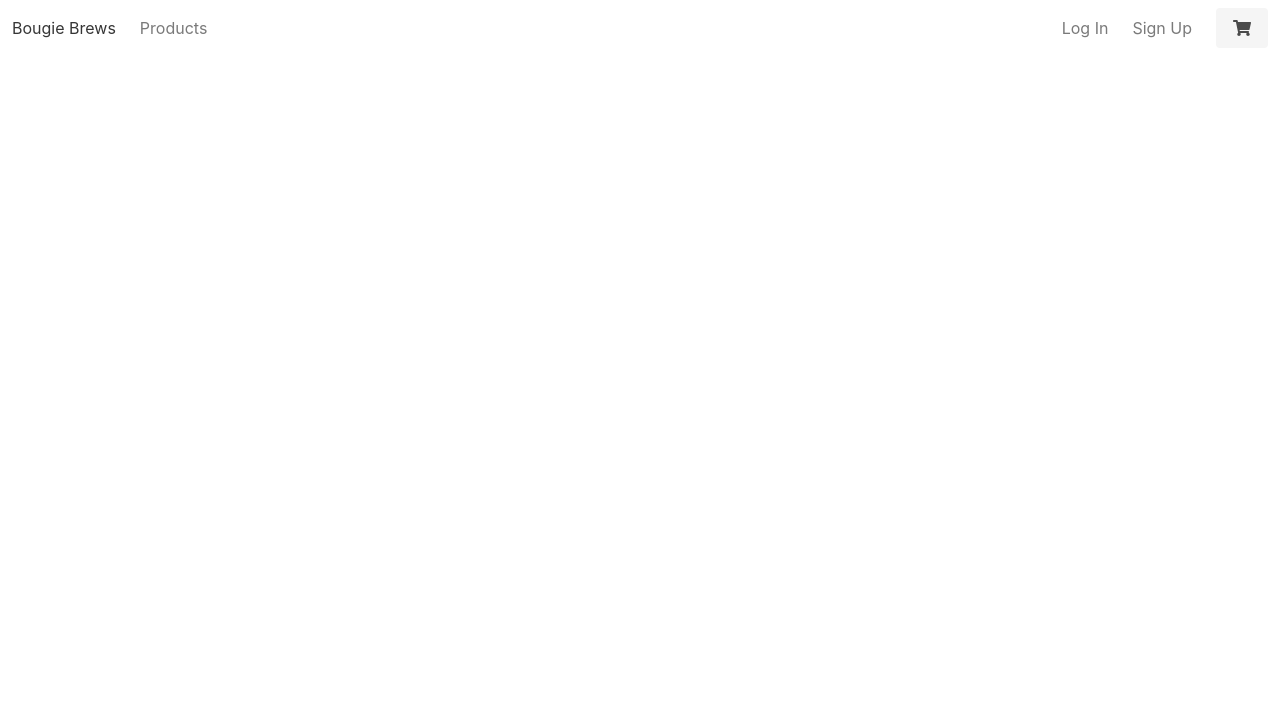
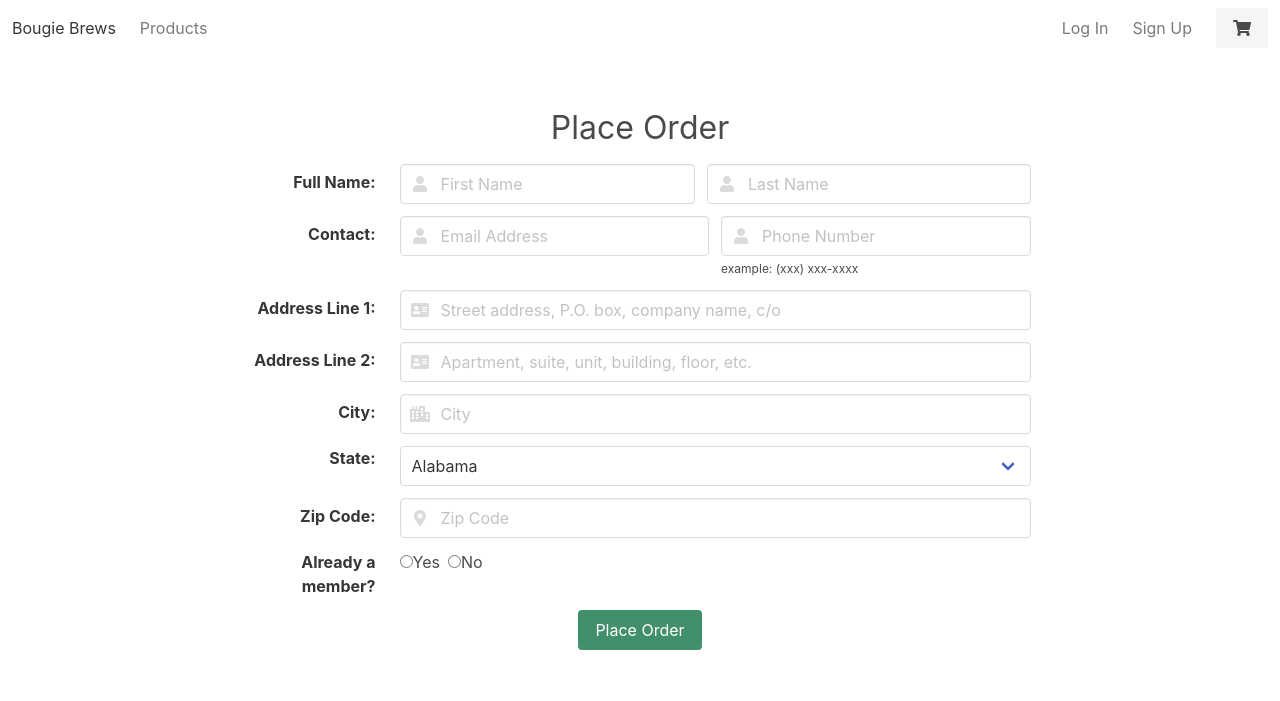
Before and after one commit to 1904-cpu-projects/partyParrots, a React app: page /#/checkout in a window 1280 px wide. Built offline with nearby package versions, Linux system fonts and the light colour scheme; no server answers.

Commit message:
home page, animations, checkout form

```diff
--- a/package.json
+++ b/package.json
@@ -58,6 +58,7 @@
     "react-dom": "^16.8.6",
     "react-redux": "^7.1.0",
     "react-router-dom": "^5.0.1",
+    "react-transition-group": "^1.2.1",
     "redux": "^4.0.4",
     "redux-logger": "^3.0.6",
     "redux-thunk": "^2.3.0",
--- a/src/components/App/AppDumb.js
+++ b/src/components/App/AppDumb.js
@@ -6,6 +6,8 @@ import Nav from '../Nav/Nav';
 import Products from '../Products';
 import SignUp from '../SignUp/SignUp';
 import ItemList from '../ItemList/ItemList';
+import Home from '../Home';
+import CheckoutForm from '../CheckoutForm';
 
 class App extends Component {
   // fetching beverages here is temporary, but right spot for cart and user
@@ -23,6 +25,8 @@ class App extends Component {
         <GuestOnly exact={true} path="/signup" component={SignUp} />
         <Route exact path="/products" component={Products} />
         <Route exact path="/cart" component={ItemList} />
+        <Route exact path="/home" component={Home} />
+        <Route exact path="/checkout" component={CheckoutForm} />
       </HashRouter>
     );
   }
--- /dev/null
+++ b/src/components/CheckoutForm.js
@@ -0,0 +1,262 @@
+import React from "react";
+
+export default function CheckoutForm() {
+  return (
+    <section className="section">
+      <div className="columns is-centered">
+        <div className="column is-two-thirds">
+          <form>
+            <div className="field is-centered">
+              <div className="has-text-centered">
+                <label className="is-size-3">Place Order</label>
+              </div>
+            </div>
+
+            <div class="field is-horizontal">
+              <div class="field-label is-normal">
+                <label class="label">Full Name:</label>
+              </div>
+              <div class="field-body">
+                <div class="field">
+                  <p class="control is-expanded has-icons-left">
+                    <input class="input" type="text" placeholder="First Name" />
+                    <span class="icon is-small is-left">
+                      <i class="fas fa-user" />
+                    </span>
+                  </p>
+                </div>
+                <div class="field">
+                  <p class="control is-expanded has-icons-left has-icons-right">
+                    <input
+                      class="input"
+                      type="text"
+                      placeholder="Last Name"
+                      value=""
+                    />
+                    <span class="icon is-small is-left">
+                      <i class="fas fa-user" />
+                    </span>
+                  </p>
+                </div>
+              </div>
+            </div>
+
+            <div class="field is-horizontal">
+              <div class="field-label is-normal">
+                <label class="label">Contact:</label>
+              </div>
+              <div class="field-body">
+                <div class="field">
+                  <p class="control is-expanded has-icons-left has-icons-right">
+                    <input
+                      class="input"
+                      type="email"
+                      placeholder="Email Address"
+                      value=""
+                    />
+                    <span class="icon is-small is-left">
+                      <i class="fas fa-user" />
+                    </span>
+                  </p>
+                </div>
+
+                <div class="field">
+                  <p class="control is-expanded has-icons-left has-icons-right">
+                    <input
+                      class="input"
+                      type="email"
+                      placeholder="Phone Number"
+                      value=""
+                    />
+                    <span class="icon is-small is-left">
+                      <i class="fas fa-user" />
+                    </span>
+                  </p>
+                  <p class="help">example: (xxx) xxx-xxxx</p>
+                </div>
+              </div>
+            </div>
+
+            <div class="field is-horizontal">
+              <div class="field-label is-normal">
+                <label class="label">Address Line 1:</label>
+              </div>
+              <div class="field-body">
+                <div class="field">
+                  <div class="control">
+                    <p class="control is-expanded has-icons-left has-icons-right">
+                      <input
+                        class="input"
+                        type="text"
+                        placeholder="Street address, P.O. box, company name, c/o"
+                      />
+                      <span class="icon is-small is-left">
+                        <i class="fas fa-address-card" />
+                      </span>
+                    </p>
+                  </div>
+                </div>
+              </div>
+            </div>
+
+            <div class="field is-horizontal">
+              <div class="field-label is-normal">
+                <label class="label">Address Line 2:</label>
+              </div>
+              <div class="field-body">
+                <div class="field">
+                  <div class="control">
+                    <p class="control is-expanded has-icons-left has-icons-right">
+                      <input
+                        class="input"
+                        type="text"
+                        placeholder="Apartment, suite, unit, building, floor, etc."
+                      />
+                      <span class="icon is-small is-left">
+                        <i class="fas fa-address-card" />
+                      </span>
+                    </p>
+                  </div>
+                </div>
+              </div>
+            </div>
+
+            <div class="field is-horizontal">
+              <div class="field-label is-normal">
+                <label class="label">City:</label>
+              </div>
+              <div class="field-body">
+                <div class="field">
+                  <div class="control">
+                    <p class="control is-expanded has-icons-left has-icons-right">
+                      <input class="input" type="text" placeholder="City" />
+                      <span class="icon is-small is-left">
+                        <i class="fas fa-city" />
+                      </span>
+                    </p>
+                  </div>
+                </div>
+              </div>
+            </div>
+
+            <div class="field is-horizontal">
+              <div class="field-label">
+                <label class="label">State:</label>
+              </div>
+              <div class="field-body">
+                <div class="field has-addons">
+                  <div class="control is-expanded">
+                    <div class="select is-fullwidth">
+                      <select name="country">
+                        <option value="AL">Alabama</option>
+                        <option value="AK">Alaska</option>
+                        <option value="AZ">Arizona</option>
+                        <option value="AR">Arkansas</option>
+                        <option value="CA">California</option>
+                        <option value="CO">Colorado</option>
+                        <option value="CT">Connecticut</option>
+                        <option value="DE">Delaware</option>
+                        <option value="DC">District Of Columbia</option>
+                        <option value="FL">Florida</option>
+                        <option value="GA">Georgia</option>
+                        <option value="HI">Hawaii</option>
+                        <option value="ID">Idaho</option>
+                        <option value="IL">Illinois</option>
+                        <option value="IN">Indiana</option>
+                        <option value="IA">Iowa</option>
+                        <option value="KS">Kansas</option>
+                        <option value="KY">Kentucky</option>
+                        <option value="LA">Louisiana</option>
+                        <option value="ME">Maine</option>
+                        <option value="MD">Maryland</option>
+                        <option value="MA">Massachusetts</option>
+                        <option value="MI">Michigan</option>
+                        <option value="MN">Minnesota</option>
+                        <option value="MS">Mississippi</option>
+                        <option value="MO">Missouri</option>
+                        <option value="MT">Montana</option>
+                        <option value="NE">Nebraska</option>
+                        <option value="NV">Nevada</option>
+                        <option value="NH">New Hampshire</option>
+                        <option value="NJ">New Jersey</option>
+                        <option value="NM">New Mexico</option>
+                        <option value="NY">New York</option>
+                        <option value="NC">North Carolina</option>
+                        <option value="ND">North Dakota</option>
+                        <option value="OH">Ohio</option>
+                        <option value="OK">Oklahoma</option>
+                        <option value="OR">Oregon</option>
+                        <option value="PA">Pennsylvania</option>
+                        <option value="RI">Rhode Island</option>
+                        <option value="SC">South Carolina</option>
+                        <option value="SD">South Dakota</option>
+                        <option value="TN">Tennessee</option>
+                        <option value="TX">Texas</option>
+                        <option value="UT">Utah</option>
+                        <option value="VT">Vermont</option>
+                        <option value="VA">Virginia</option>
+                        <option value="WA">Washington</option>
+                        <option value="WV">West Virginia</option>
+                        <option value="WI">Wisconsin</option>
+                        <option value="WY">Wyoming</option>
+                      </select>
+                    </div>
+                  </div>
+                </div>
+              </div>
+            </div>
+
+            <div class="field is-horizontal">
+              <div class="field-label is-normal">
+                <label class="label">Zip Code:</label>
+              </div>
+              <div class="field-body">
+                <div class="field">
+                  <div class="control">
+                    <p class="control is-expanded has-icons-left has-icons-right">
+                      <input class="input" type="text" placeholder="Zip Code" />
+                      <span class="icon is-small is-left">
+                        <i class="fas fa-map-marker-alt" />
+                      </span>
+                    </p>
+                  </div>
+                </div>
+              </div>
+            </div>
+
+            <div class="field is-horizontal">
+              <div class="field-label">
+                <label class="label">Already a member?</label>
+              </div>
+              <div class="field-body">
+                <div class="field is-narrow">
+                  <div class="control">
+                    <label class="radio">
+                      <input type="radio" name="member" />
+                      Yes
+                    </label>
+                    <label class="radio">
+                      <input type="radio" name="member" />
+                      No
+                    </label>
+                  </div>
+                </div>
+              </div>
+            </div>
+
+            <div class="field">
+              <div class="field-label" />
+              <div class="field-body">
+                <div class="field center">
+                  <div class="control">
+                    <button class="button is-primary">Place Order</button>
+                  </div>
+                </div>
+              </div>
+            </div>
+          </form>
+        </div>
+      </div>
+    </section>
+  );
+}
--- /dev/null
+++ b/src/components/Home.js
@@ -0,0 +1,43 @@
+import React from "react";
+import { CSSTransitionGroup } from "react-transition-group";
+
+export default function Home() {
+  return (
+    <CSSTransitionGroup
+      transitionAppear={true}
+      transitionName="backgroundFadeIn"
+    >
+      <div key="1" className="background example-enter">
+        <section style={{ height: "100vh", width: "100vw" }}>
+          <CSSTransitionGroup transitionAppear={true} transitionName="title1">
+            <div
+              style={{
+                color: "white",
+                fontSize: "50px",
+                paddingTop: "75px",
+                fontStyle: "italic"
+              }}
+            >
+              <div style={{ marginLeft: "200px" }}>Welcome To...</div>
+            </div>
+          </CSSTransitionGroup>
+
+          <CSSTransitionGroup transitionAppear={true} transitionName="title2">
+            <div
+              style={{
+                marginLeft: "420px",
+                marginTop: "10px",
+                fontSize: "100px",
+                color: "white",
+                fontWeight: "bold"
+              }}
+            >
+              Bougie Brews
+            </div>
+            <div style={{ marginLeft: "300px" }} />
+          </CSSTransitionGroup>
+        </section>
+      </div>
+    </CSSTransitionGroup>
+  );
+}
```
Also changed, not shown: public/style/morestyles.css (+32 -0 lines), seed.js (+18 -6 lines), server/db/beverage.js (+9 -1 lines), src/components/DetailedProduct/DetailedProductDumb.js (+21 -22 lines), src/components/ItemList/ItemListDumb.js (+7 -5 lines), src/components/ProductCardSmall.js (+9 -17 lines), public/style/bougieBrewsBackground.jpg (added), 1 other file.
